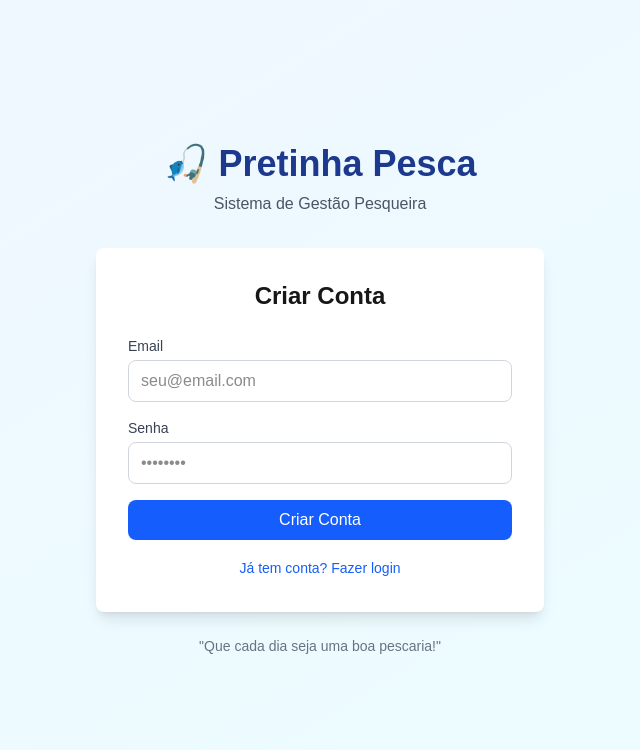
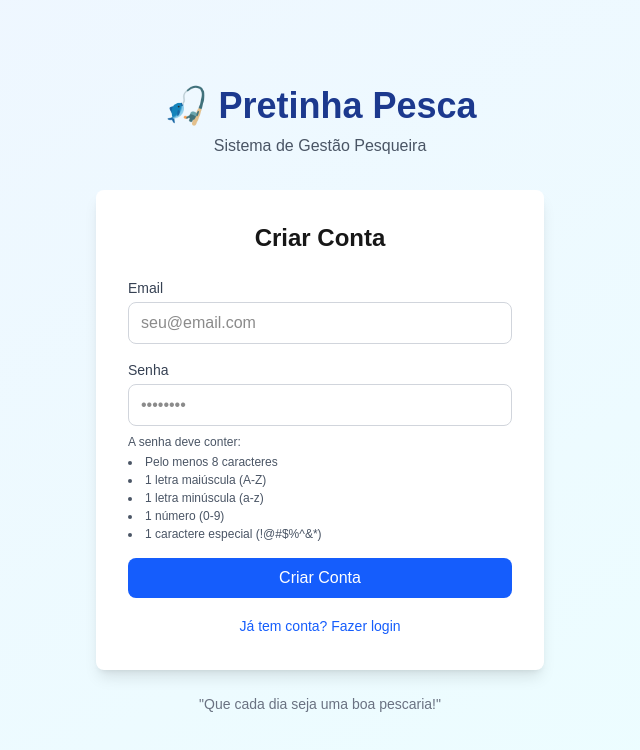
Before and after one commit to PFH85/pretinha-pesca, a Next.js app: page /login in a window 1280 px wide. Both pictures are taken after a click on the button "Não tem conta? Criar uma". Shown: the top 750 px of the page, without its empty margins (320-960 px from the left). Built offline with nearby package versions, Linux system fonts and the light colour scheme; no server answers.

Commit message:
🔒 MELHORAR Segurança - Senha forte obrigatória (8+ chars, maiúscula, minúscula, número, especial)

```diff
--- a/src/app/login/page.tsx
+++ b/src/app/login/page.tsx
@@ -12,6 +12,26 @@ export default function LoginPage() {
   const [loading, setLoading] = useState(false);
   const [message, setMessage] = useState<string | null>(null);
 
+  // Função para validar senha
+  function validarSenha(senha: string): string | null {
+    if (senha.length < 8) {
+      return 'A senha deve ter pelo menos 8 caracteres';
+    }
+    if (!/[A-Z]/.test(senha)) {
+      return 'A senha deve conter pelo menos 1 letra maiúscula';
+    }
+    if (!/[a-z]/.test(senha)) {
+      return 'A senha deve conter pelo menos 1 letra minúscula';
+    }
+    if (!/[0-9]/.test(senha)) {
+      return 'A senha deve conter pelo menos 1 número';
+    }
+    if (!/[!@#$%^&*(),.?":{}|<>]/.test(senha)) {
+      return 'A senha deve conter pelo menos 1 caractere especial (!@#$%^&*(),.?":{}|<>)';
+    }
+    return null; // Senha válida
+  }
+
   async function handleAuth(e: React.FormEvent) {
     e.preventDefault();
     setLoading(true);
@@ -19,6 +39,14 @@ export default function LoginPage() {
 
     try {
       if (isSignUp) {
+        // Validar senha apenas no cadastro
+        const erroSenha = validarSenha(password);
+        if (erroSenha) {
+          setMessage(`⚠️ ${erroSenha}`);
+          setLoading(false);
+          return;
+        }
+
         // Cadastro
         const { error } = await supabase.auth.signUp({
           email,
@@ -91,9 +119,21 @@ export default function LoginPage() {
                 onChange={(e) => setPassword(e.target.value)}
                 className="w-full border border-gray-300 rounded-lg px-3 py-2 focus:outline-none focus:ring-2 focus:ring-blue-500"
                 placeholder="••••••••"
-                minLength={6}
+                minLength={8}
                 required
               />
+              {isSignUp && (
+                <div className="mt-2 text-xs text-gray-600 space-y-1">
+                  <p className="font-medium">A senha deve conter:</p>
+                  <ul className="list-disc list-inside space-y-0.5">
+                    <li>Pelo menos 8 caracteres</li>
+                    <li>1 letra maiúscula (A-Z)</li>
+                    <li>1 letra minúscula (a-z)</li>
+                    <li>1 número (0-9)</li>
+                    <li>1 caractere especial (!@#$%^&*)</li>
+                  </ul>
+                </div>
+              )}
             </div>
 
             <button
```
